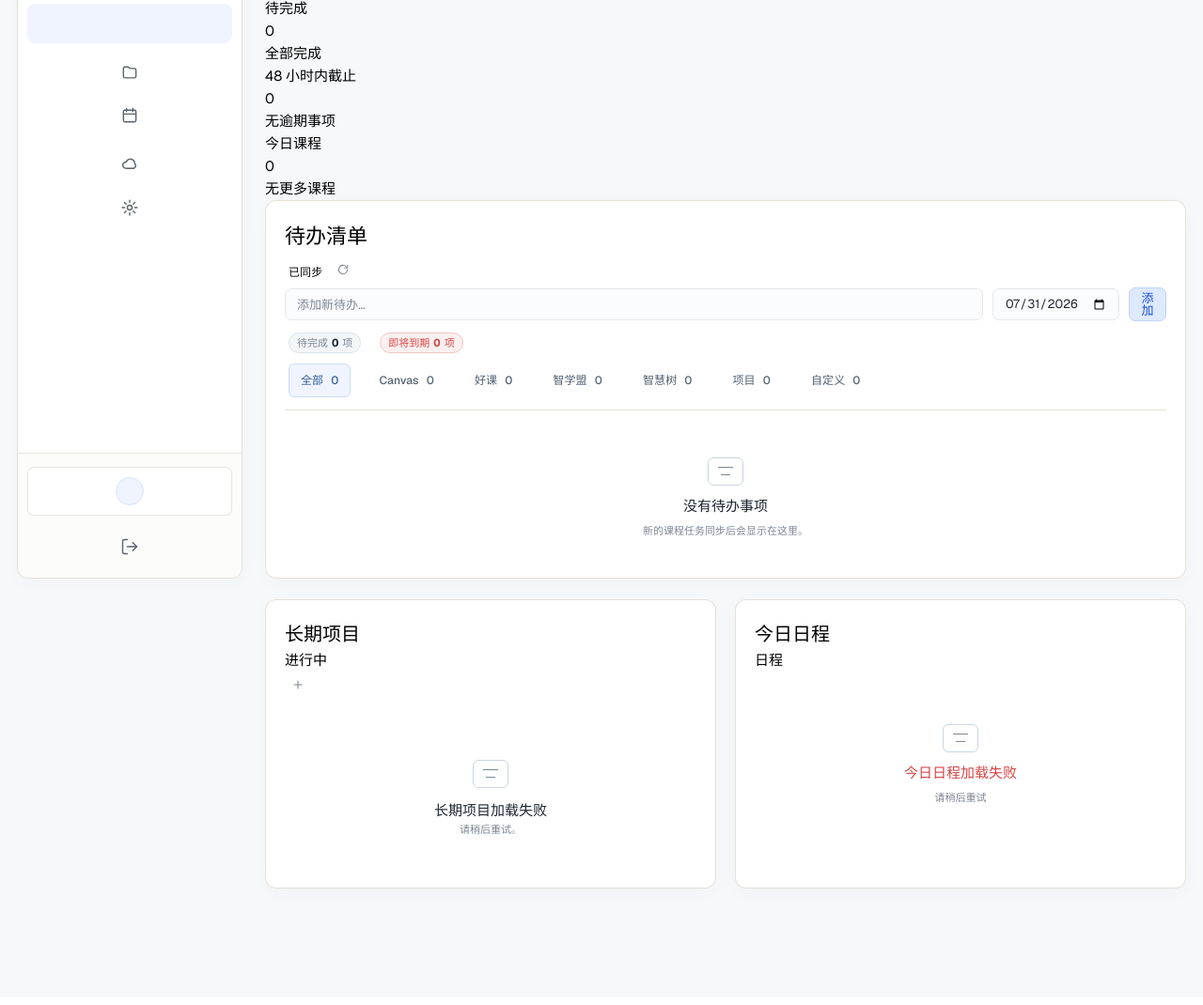
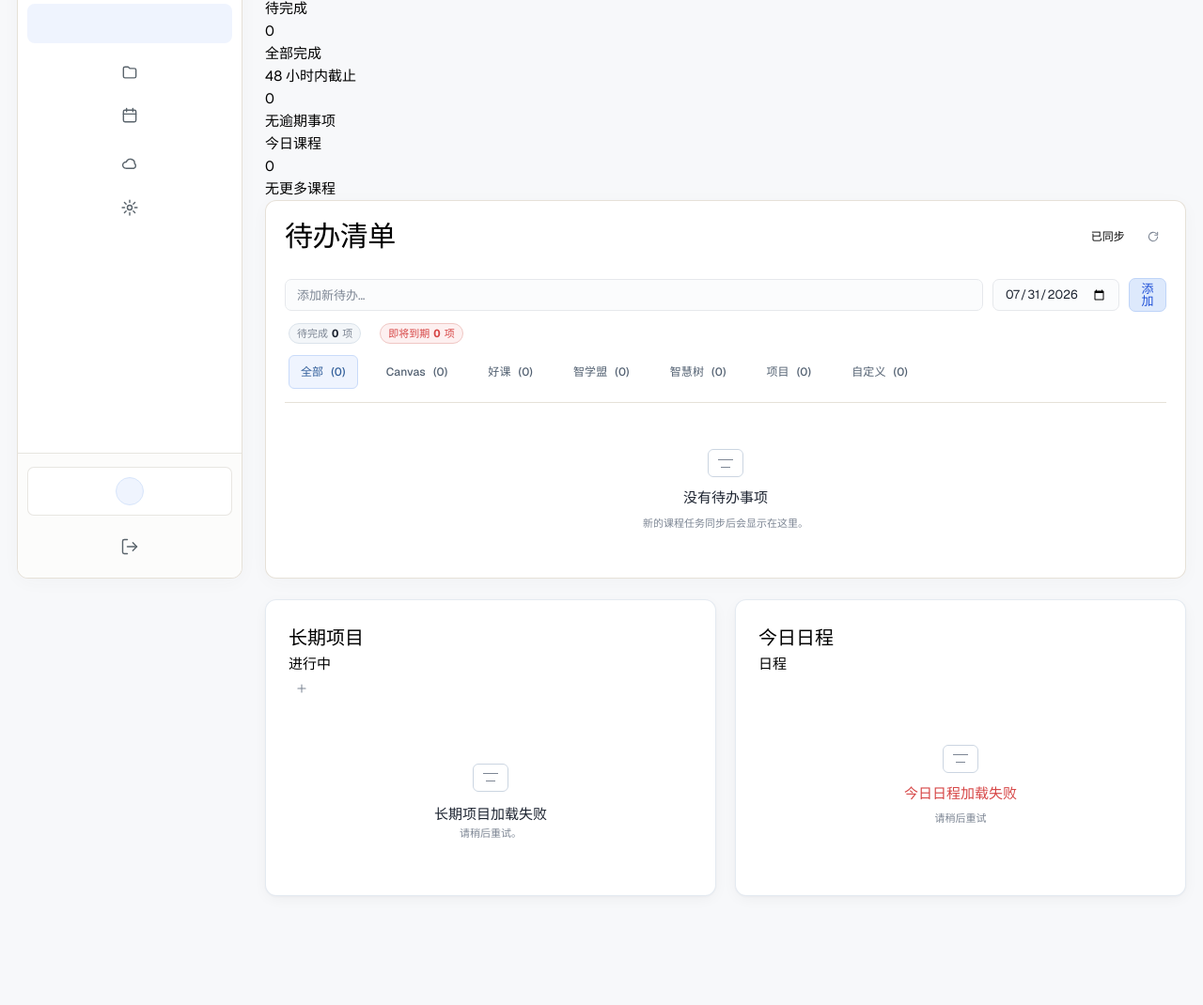
Before and after one commit to zboheng53-jpg/canvas-dashboard, a Python web app: template frontend/templates/index.html in a window 1280 px wide. Shown: the part 152-1222 px from the top of the page at 94% size. Before the commit the page ends 1098 px from the top, so only its background shows below. Run offline with Jinja, Linux system fonts and the light colour scheme; the template is opened without the code that fills it, so the values that code supplies are empty.

Commit message:
feat(ui): complete main view redesign integration matching redesign draft

```diff
--- a/frontend/templates/dashboard/_long_term_projects.html
+++ b/frontend/templates/dashboard/_long_term_projects.html
@@ -1,4 +1,4 @@
-<section class="card rail-card-projects enter-right-card" id="long-term-projects-card" aria-labelledby="long-term-projects-title">
+<section class="card rail-card rail-card-projects enter-right-card" id="long-term-projects-card" aria-labelledby="long-term-projects-title">
   <div class="card-head">
     <h2 id="long-term-projects-title" style="font-size: 20px;">长期项目</h2>
     <span class="muted" id="long-term-projects-sub">进行中</span>
--- a/frontend/templates/dashboard/_today_schedule.html
+++ b/frontend/templates/dashboard/_today_schedule.html
@@ -1,4 +1,4 @@
-<section class="card rail-card-schedule enter-right-card" id="today-schedule-card" aria-labelledby="today-schedule-title">
+<section class="card rail-card rail-card-schedule enter-right-card" id="today-schedule-card" aria-labelledby="today-schedule-title">
   <div class="card-head">
     <h2 id="today-schedule-title" style="font-size: 20px;">今日日程</h2>
     <span class="muted" id="today-schedule-sub">日程</span>
--- a/frontend/templates/index.html
+++ b/frontend/templates/index.html
@@ -90,9 +90,9 @@
       <section class="column main-column">
         <!-- Unified Main Card -->
         <section class="card listcard enter-main-card">
-          <div class="card-head">
-            <h2 style="font-size: 22px;">待办清单</h2>
-            <div class="right">
+          <div class="card-head section-header">
+            <div class="header-left-group"><h2 style="font-size: 22px;">&#24453;&#21150;&#28165;&#21333;</h2></div>
+            <div class="right header-right">
               <button type="button" class="ui-button ui-button--text muted last-updated sync-status-button" id="list-updated" style="font-size:12px; background:none; border:none; cursor:pointer;" aria-label="查看平台同步状态">已同步</button>
               <button class="ui-icon-button icon-btn btn-refresh" id="btn-refresh" title="刷新待办" aria-label="刷新待办"><svg viewBox="0 0 24 24"><path d="M20 12a8 8 0 1 1-2.34-5.66M20 4v5h-5"></path></svg></button>
             </div>
@@ -104,7 +104,7 @@
             <button type="submit" class="ui-button ui-button--primary btn-quiet">添加</button>
           </form>
 
-          <select id="todo-source-select" class="ui-control todo-source-select hidden" style="display:none;" aria-label="按来源筛选待办">
+          <select id="todo-source-select" class="ui-control todo-source-select" style="position: absolute; opacity: 0; pointer-events: auto; width: 1px; height: 1px; margin: -1px; overflow: hidden;" aria-label="按来源筛选待办">
             <option value="all">全部</option>
             <option value="canvas">Canvas</option>
             <option value="haoke">好课</option>
@@ -121,13 +121,13 @@
 
           <!-- 来源筛选 Chips -->
           <div class="src-filters todo-source-filters" id="todo-source-filters" role="group" aria-label="按来源筛选待办">
-            <button type="button" class="ui-button ui-button--choice f-chip todo-source-filter is-on" data-todo-source="all" aria-pressed="true">全部 <span class="n" id="src-count-all">0</span></button>
-            <button type="button" class="ui-button ui-button--choice f-chip todo-source-filter" data-todo-source="canvas" aria-pressed="false"><span class="dot" style="background:var(--src-canvas)"></span>Canvas <span class="n" id="src-count-canvas">0</span></button>
-            <button type="button" class="ui-button ui-button--choice f-chip todo-source-filter" data-todo-source="haoke" aria-pressed="false"><span class="dot" style="background:var(--src-haoke)"></span>好课 <span class="n" id="src-count-haoke">0</span></button>
-            <button type="button" class="ui-button ui-button--choice f-chip todo-source-filter" data-todo-source="zhixuemeng" aria-pressed="false"><span class="dot" style="background:var(--src-zxm)"></span>智学盟 <span class="n" id="src-count-zhixuemeng">0</span></button>
-            <button type="button" class="ui-button ui-button--choice f-chip todo-source-filter" data-todo-source="zhihuishu" aria-pressed="false"><span class="dot" style="background:var(--src-zhs)"></span>智慧树 <span class="n" id="src-count-zhihuishu">0</span></button>
-            <button type="button" class="ui-button ui-button--choice f-chip todo-source-filter" data-todo-source="project" aria-pressed="false"><span class="dot" style="background:var(--src-project)"></span>项目 <span class="n" id="src-count-project">0</span></button>
-            <button type="button" class="ui-button ui-button--choice f-chip todo-source-filter" data-todo-source="custom" aria-pressed="false"><span class="dot" style="background:var(--src-custom)"></span>自定义 <span class="n" id="src-count-custom">0</span></button>
+            <button type="button" class="ui-button ui-button--choice f-chip todo-source-filter is-on" data-todo-source="all" aria-pressed="true">全部 <span class="n" id="src-count-all">(0)</span></button>
+            <button type="button" class="ui-button ui-button--choice f-chip todo-source-filter" data-todo-source="canvas" aria-pressed="false"><span class="dot" style="background:var(--src-canvas)"></span>Canvas <span class="n" id="src-count-canvas">(0)</span></button>
+            <button type="button" class="ui-button ui-button--choice f-chip todo-source-filter" data-todo-source="haoke" aria-pressed="false"><span class="dot" style="background:var(--src-haoke)"></span>好课 <span class="n" id="src-count-haoke">(0)</span></button>
+            <button type="button" class="ui-button ui-button--choice f-chip todo-source-filter" data-todo-source="zhixuemeng" aria-pressed="false"><span class="dot" style="background:var(--src-zxm)"></span>智学盟 <span class="n" id="src-count-zhixuemeng">(0)</span></button>
+            <button type="button" class="ui-button ui-button--choice f-chip todo-source-filter" data-todo-source="zhihuishu" aria-pressed="false"><span class="dot" style="background:var(--src-zhs)"></span>智慧树 <span class="n" id="src-count-zhihuishu">(0)</span></button>
+            <button type="button" class="ui-button ui-button--choice f-chip todo-source-filter" data-todo-source="project" aria-pressed="false"><span class="dot" style="background:var(--src-project)"></span>项目 <span class="n" id="src-count-project">(0)</span></button>
+            <button type="button" class="ui-button ui-button--choice f-chip todo-source-filter" data-todo-source="custom" aria-pressed="false"><span class="dot" style="background:var(--src-custom)"></span>自定义 <span class="n" id="src-count-custom">(0)</span></button>
           </div>
 
           <!-- Unified todo list -->
@@ -1566,7 +1566,7 @@
         const source = button.dataset.todoSource;
         const countSpan = button.querySelector('.n') || document.getElementById('src-count-' + source);
         if (countSpan) {
-          countSpan.textContent = counts[source] || 0;
+          countSpan.textContent = `(${counts[source] || 0})`;
         } else {
           button.textContent = `${labels[source]} (${counts[source] || 0})`;
         }
```
Also changed, not shown: tests/test_frontend_playwright.py (+4 -2 lines).
